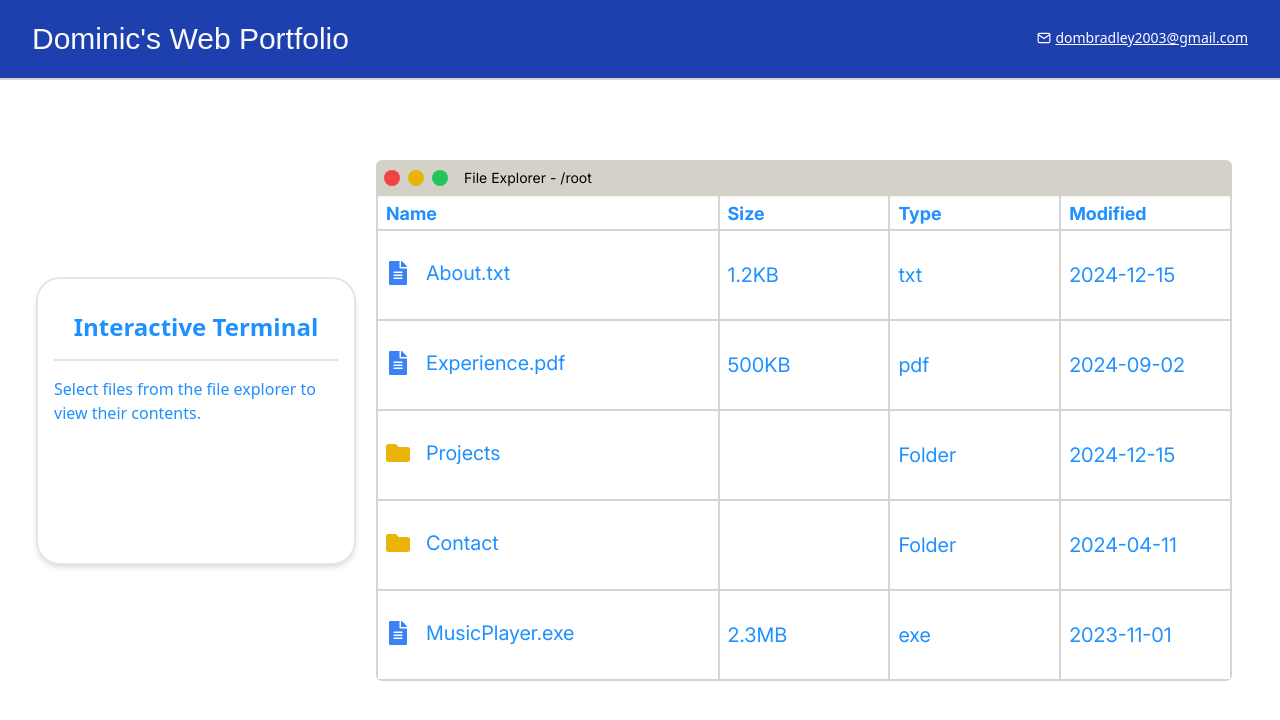
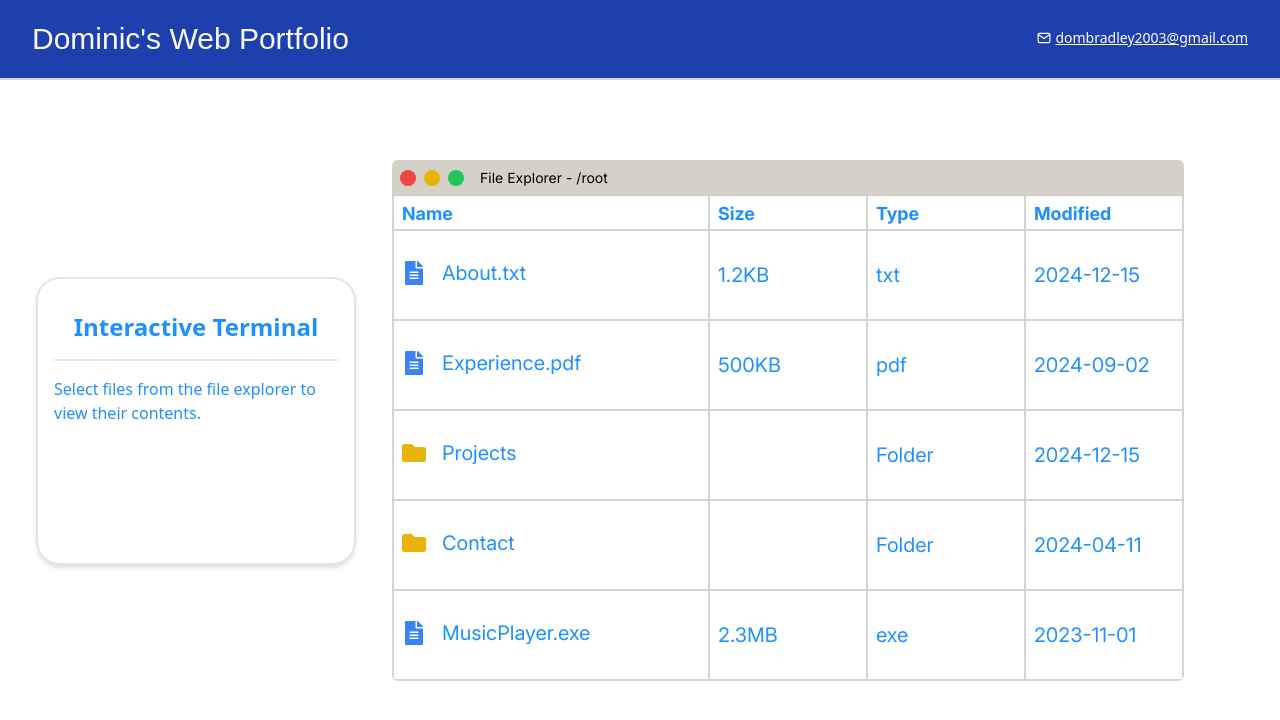
Before and after one commit to dbradley2003/Portfolio, a React (Vite) app in the folder frontend/: page / in a window 1280 px wide. Shown: the top 720 px of the page. Built offline with nearby package versions, Linux system fonts and the light colour scheme; no server answers; a web font is replaced by a local one; what @react-pdf/renderer would draw is missing.

Commit message:
small fix

```diff
--- a/frontend/src/components/filer.jsx
+++ b/frontend/src/components/filer.jsx
@@ -167,7 +167,7 @@ mb-0
 
 
   <div
-  className={`flex flex-col md:pl-8 mt-8 md:mt-0
+  className={`flex flex-col md:px-12 mt-8 md:mt-0
     ${currentView ? "md:col-span-2 lg:col-span-3 2xl:col-span-4" : "md:col-span-full  "}
   `}
   >
```
